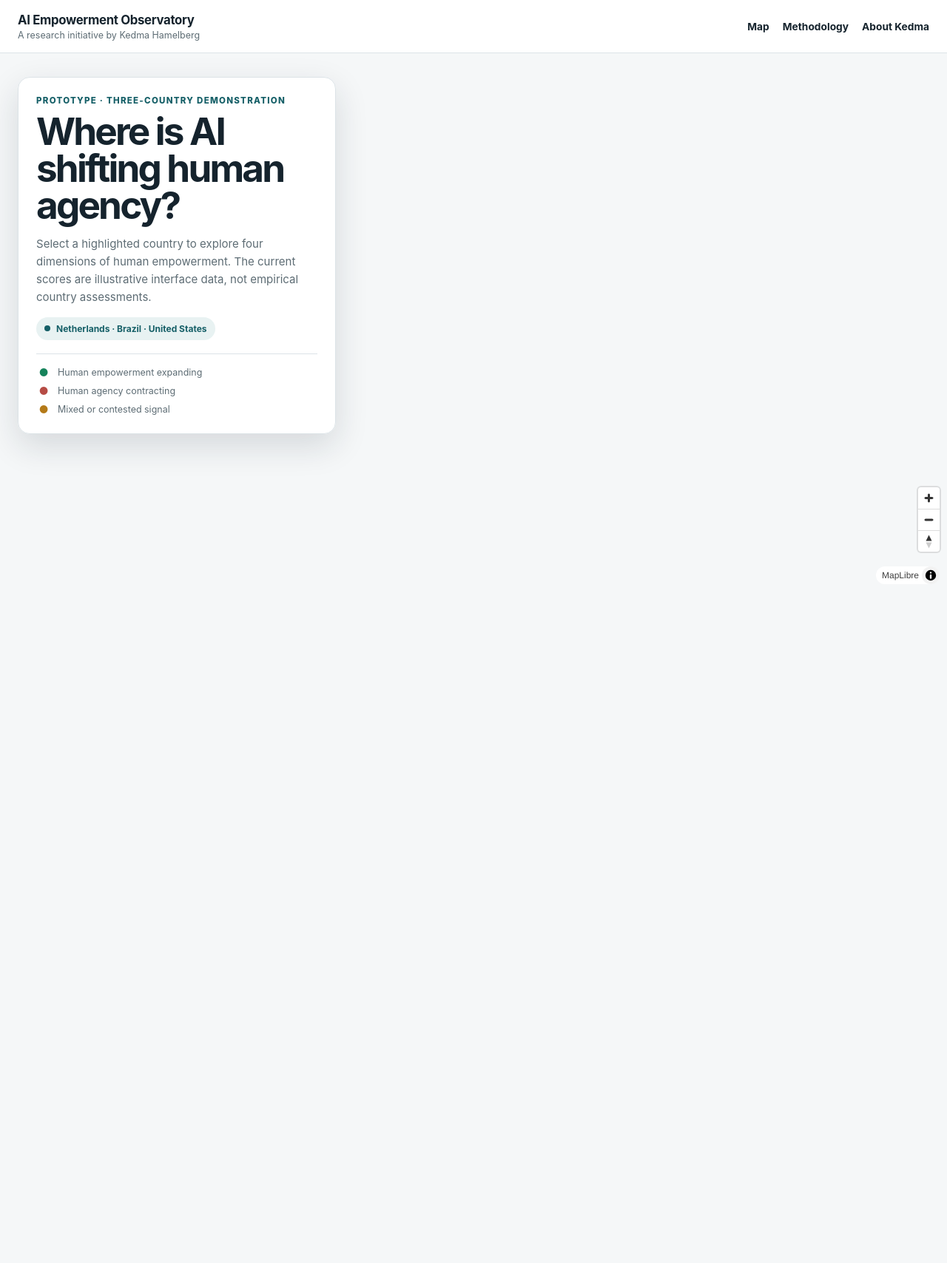
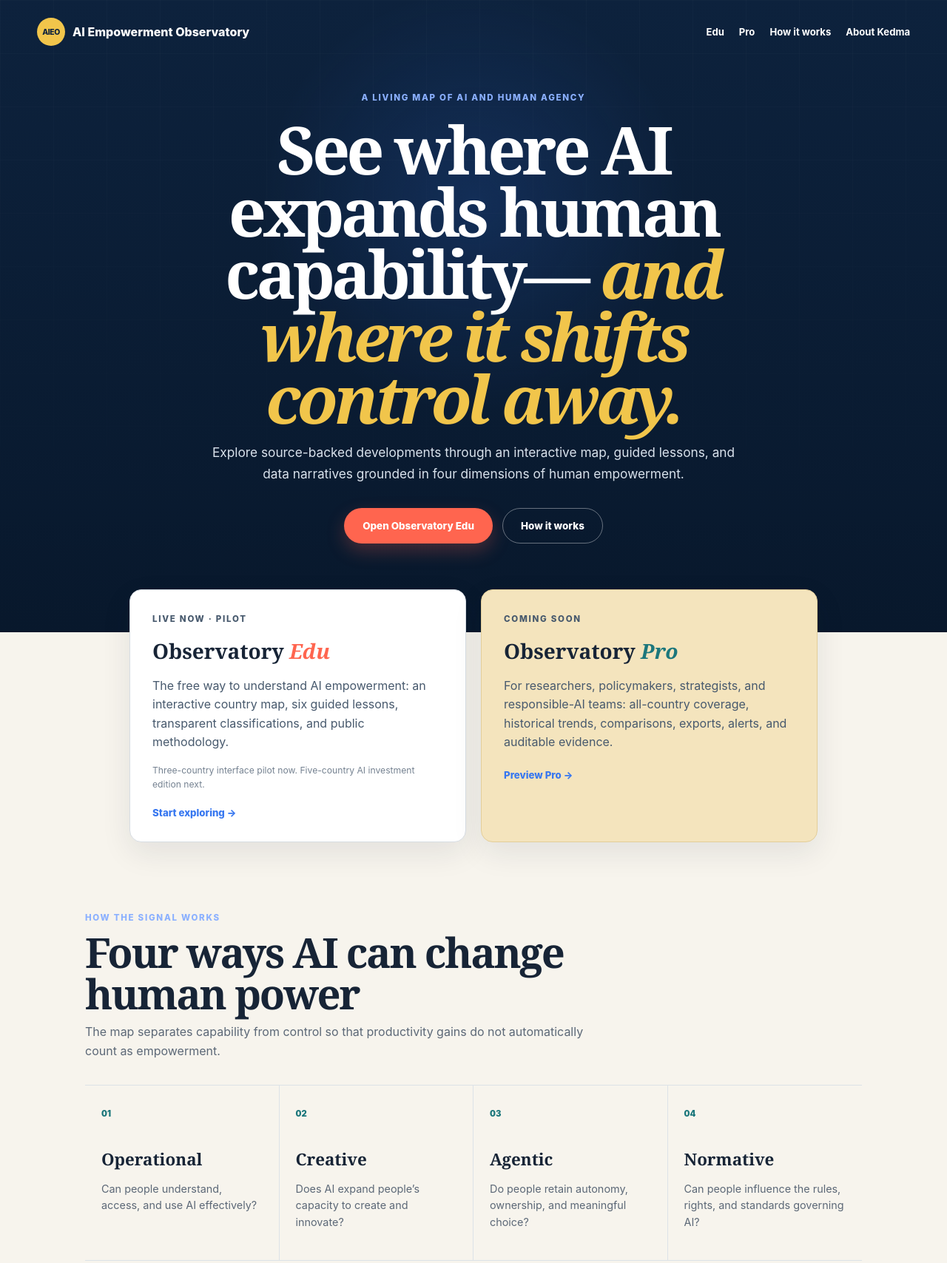
Before and after one commit to kedmahamelberg-ai/ai-empowerment-observatory, a plain HTML site: page index.html in a window 1280 px wide. Shown: the top 1708 px of the page at 74% size. Before the commit the page ends 800 px from the top, so only its background shows below. Drawn offline with nearby package versions, Linux system fonts and the light colour scheme; no server answers.

Commit message:
Add Edu and Pro product landing page

```diff
--- a/index.html
+++ b/index.html
@@ -3,127 +3,142 @@
 <head>
   <meta charset="utf-8">
   <meta name="viewport" content="width=device-width, initial-scale=1">
-
   <title>AI Empowerment Observatory | Kedma Hamelberg</title>
-
   <meta
     name="description"
-    content="A source-backed map exploring how AI developments are changing human capability, creativity, autonomy, and public influence."
+    content="Explore how AI developments expand human capability and where they shift control away."
   >
-
-  <link
-    rel="stylesheet"
-    href="https://unpkg.com/maplibre-gl@5.24.0/dist/maplibre-gl.css"
-  >
-  <link rel="stylesheet" href="./observatory.css">
+  <link rel="stylesheet" href="./site.css">
 </head>
 
 <body>
-  <header class="site-header">
-    <div class="brand">
-      <strong>AI Empowerment Observatory</strong>
-      <span>A research initiative by Kedma Hamelberg</span>
-    </div>
+  <header class="landing-header">
+    <a class="wordmark" href="./">
+      <span class="wordmark-mark">AIEO</span>
+      <span>AI Empowerment Observatory</span>
+    </a>
 
-    <nav class="site-nav" aria-label="Main navigation">
-      <button id="reset-map" class="nav-link" type="button">Map</button>
-      <button id="open-methodology" class="nav-link" type="button">
-        Methodology
-      </button>
-      <a class="nav-link" href="https://kedmahamelberg.com">About Kedma</a>
+    <nav aria-label="Main navigation">
+      <a href="./edu/">Edu</a>
+      <a href="./pro/">Pro</a>
+      <a href="#how-it-works">How it works</a>
+      <a href="https://kedmahamelberg.com">About Kedma</a>
     </nav>
   </header>
 
   <main>
-    <div
-      id="map"
-      role="application"
-      aria-label="Interactive global AI empowerment map"
-    ></div>
+    <section class="hero">
+      <div class="hero-grid" aria-hidden="true"></div>
 
-    <section class="intro-panel">
-      <p class="eyebrow">Prototype · Three-country demonstration</p>
+      <div class="hero-inner">
+        <p class="hero-kicker">A living map of AI and human agency</p>
 
-      <h1>Where is AI shifting human agency?</h1>
+        <h1>
+          See where AI expands human capability—
+          <em>and where it shifts control away.</em>
+        </h1>
 
-      <p class="intro">
-        Select a highlighted country to explore four dimensions of human
-        empowerment. The current scores are illustrative interface data,
-        not empirical country assessments.
-      </p>
+        <p class="hero-copy">
+          Explore source-backed developments through an interactive map,
+          guided lessons, and data narratives grounded in four dimensions
+          of human empowerment.
+        </p>
 
-      <div class="status">
-        <span class="status-dot" aria-hidden="true"></span>
-        Netherlands · Brazil · United States
-      </div>
-
-      <div class="legend" aria-label="Map legend">
-        <div class="legend-row">
-          <span class="legend-symbol positive">●</span>
-          Human empowerment expanding
-        </div>
-
-        <div class="legend-row">
-          <span class="legend-symbol negative">●</span>
-          Human agency contracting
-        </div>
-
-        <div class="legend-row">
-          <span class="legend-symbol mixed">●</span>
-          Mixed or contested signal
+        <div class="hero-actions">
+          <a class="button button-primary" href="./edu/">
+            Open Observatory Edu
+          </a>
+          <a class="button button-secondary" href="#how-it-works">
+            How it works
+          </a>
         </div>
       </div>
     </section>
 
-    <aside
-      id="country-panel"
-      class="country-panel"
-      aria-label="Selected country details"
-      aria-live="polite"
-      hidden
-    >
-      <button
-        id="close-country-panel"
-        class="close-button"
-        type="button"
-        aria-label="Close country details"
-      >
-        ×
-      </button>
+    <section class="product-cards" aria-label="Products">
+      <article class="product-card product-card-edu">
+        <p class="card-status">Live now · Pilot</p>
+        <h2>Observatory <em>Edu</em></h2>
+        <p>
+          The free way to understand AI empowerment: an interactive country
+          map, six guided lessons, transparent classifications, and public
+          methodology.
+        </p>
+        <p class="card-note">
+          Three-country interface pilot now. Five-country AI investment
+          edition next.
+        </p>
+        <a href="./edu/">Start exploring →</a>
+      </article>
 
-      <div id="country-panel-content"></div>
-    </aside>
+      <article class="product-card product-card-pro">
+        <p class="card-status">Coming soon</p>
+        <h2>Observatory <em>Pro</em></h2>
+        <p>
+          For researchers, policymakers, strategists, and responsible-AI
+          teams: all-country coverage, historical trends, comparisons,
+          exports, alerts, and auditable evidence.
+        </p>
+        <a href="./pro/">Preview Pro →</a>
+      </article>
+    </section>
+
+    <section id="how-it-works" class="explanation-section">
+      <div class="section-heading">
+        <p>How the signal works</p>
+        <h2>Four ways AI can change human power</h2>
+        <span>
+          The map separates capability from control so that productivity
+          gains do not automatically count as empowerment.
+        </span>
+      </div>
+
+      <div class="dimension-grid">
+        <article>
+          <span>01</span>
+          <h3>Operational</h3>
+          <p>Can people understand, access, and use AI effectively?</p>
+        </article>
+
+        <article>
+          <span>02</span>
+          <h3>Creative</h3>
+          <p>Does AI expand people’s capacity to create and innovate?</p>
+        </article>
+
+        <article>
+          <span>03</span>
+          <h3>Agentic</h3>
+          <p>Do people retain autonomy, ownership, and meaningful choice?</p>
+        </article>
+
+        <article>
+          <span>04</span>
+          <h3>Normative</h3>
+          <p>Can people influence the rules, rights, and standards governing AI?</p>
+        </article>
+      </div>
+    </section>
+
+    <section class="principle-section">
+      <p class="principle-kicker">Public by design</p>
+      <h2>Do not put truth behind the paywall.</h2>
+      <p>
+        Edu keeps the evidence, classifications, explanations, and
+        methodology public. Pro will charge for analytical depth:
+        complete history, comparison, workflow, export, and monitoring.
+      </p>
+    </section>
   </main>
 
-  <dialog id="methodology-dialog" class="methodology-dialog">
-    <button
-      id="close-methodology"
-      class="close-button"
-      type="button"
-      aria-label="Close methodology"
-    >
-      ×
-    </button>
-
-    <p class="panel-kicker">Methodology · Prototype</p>
-    <h2>What the demonstration shows</h2>
-
-    <p>
-      The observatory will classify AI-related developments across four
-      dimensions: operational, creative, agentic, and normative empowerment.
-      Directional labels will indicate whether human empowerment appears to
-      expand, contract, or remain mixed or unclear.
-    </p>
-
-    <p>
-      The three country scores currently shown are fictional interface values.
-      They exist only to test the map, interaction design, and country panel.
-      Source-backed scores and headlines will be added after the coding and
-      validation procedure is established.
-    </p>
-  </dialog>
-
-  <script src="https://unpkg.com/maplibre-gl@5.24.0/dist/maplibre-gl.js"></script>
-  <script src="./map.js"></script>
+  <footer>
+    <span>© 2026 AI Empowerment Observatory</span>
+    <nav>
+      <a href="./edu/">Edu</a>
+      <a href="./pro/">Pro</a>
+      <a href="mailto:kedma@hamelberg-ai.com">Contact</a>
+      <a href="https://kedmahamelberg.com">Kedma Hamelberg</a>
+    </nav>
+  </footer>
 </body>
 </html>
--- /dev/null
+++ b/site.css
@@ -0,0 +1,513 @@
+:root {
+  --navy: #0d223d;
+  --navy-deep: #08182c;
+  --paper: #f7f4ed;
+  --white: #ffffff;
+  --ink: #172436;
+  --muted: #5c6877;
+  --line: #dce2e7;
+  --teal: #1c777c;
+  --coral: #ff654f;
+  --gold: #f1c54b;
+  --blue: #3777f0;
+}
+
+* {
+  box-sizing: border-box;
+}
+
+html {
+  scroll-behavior: smooth;
+}
+
+body {
+  margin: 0;
+  color: var(--ink);
+  background: var(--paper);
+  font-family:
+    Inter,
+    ui-sans-serif,
+    system-ui,
+    -apple-system,
+    BlinkMacSystemFont,
+    "Segoe UI",
+    sans-serif;
+}
+
+a {
+  color: inherit;
+}
+
+.landing-header {
+  position: absolute;
+  z-index: 10;
+  top: 0;
+  right: 0;
+  left: 0;
+  display: flex;
+  align-items: center;
+  justify-content: space-between;
+  gap: 24px;
+  width: min(1180px, calc(100% - 40px));
+  margin: 0 auto;
+  padding: 24px 0;
+  color: var(--white);
+}
+
+.wordmark {
+  display: flex;
+  align-items: center;
+  gap: 10px;
+  font-weight: 800;
+  text-decoration: none;
+}
+
+.wordmark-mark {
+  display: grid;
+  width: 38px;
+  height: 38px;
+  place-items: center;
+  color: var(--navy);
+  background: var(--gold);
+  border-radius: 50%;
+  font-size: 0.65rem;
+  letter-spacing: -0.04em;
+}
+
+.landing-header nav,
+footer nav {
+  display: flex;
+  flex-wrap: wrap;
+  gap: 20px;
+}
+
+.landing-header nav a,
+footer a {
+  font-size: 0.82rem;
+  font-weight: 700;
+  text-decoration: none;
+}
+
+.landing-header nav a:hover,
+.landing-header nav a:focus-visible,
+footer a:hover,
+footer a:focus-visible {
+  text-decoration: underline;
+  text-underline-offset: 4px;
+}
+
+.hero {
+  position: relative;
+  min-height: 650px;
+  display: grid;
+  place-items: center;
+  overflow: hidden;
+  color: var(--white);
+  background:
+    radial-gradient(circle at 50% 32%, rgba(55, 119, 240, 0.17), transparent 33%),
+    linear-gradient(180deg, var(--navy), var(--navy-deep));
+}
+
+.hero-grid {
+  position: absolute;
+  inset: 0;
+  opacity: 0.18;
+  background-image:
+    linear-gradient(rgba(255,255,255,.11) 1px, transparent 1px),
+    linear-gradient(90deg, rgba(255,255,255,.11) 1px, transparent 1px);
+  background-size: 72px 72px;
+  mask-image: linear-gradient(to bottom, black, transparent 92%);
+}
+
+.hero-inner {
+  position: relative;
+  z-index: 1;
+  width: min(850px, calc(100% - 40px));
+  padding: 125px 0 120px;
+  text-align: center;
+}
+
+.hero-kicker,
+.card-status,
+.section-heading > p,
+.principle-kicker {
+  margin: 0;
+  color: #8bb0ff;
+  font-size: 0.72rem;
+  font-weight: 850;
+  letter-spacing: 0.15em;
+  text-transform: uppercase;
+}
+
+.hero h1 {
+  max-width: 830px;
+  margin: 20px auto 18px;
+  font-family: Georgia, "Times New Roman", serif;
+  font-size: clamp(3rem, 7vw, 5.7rem);
+  line-height: 0.94;
+  letter-spacing: -0.055em;
+}
+
+.hero h1 em {
+  color: var(--gold);
+  font-weight: inherit;
+}
+
+.hero-copy {
+  max-width: 720px;
+  margin: 0 auto;
+  color: #d9e2ec;
+  font-size: 1.08rem;
+  line-height: 1.65;
+}
+
+.hero-actions {
+  display: flex;
+  flex-wrap: wrap;
+  justify-content: center;
+  gap: 13px;
+  margin-top: 32px;
+}
+
+.button {
+  display: inline-flex;
+  align-items: center;
+  justify-content: center;
+  min-height: 48px;
+  padding: 0 24px;
+  border: 1px solid transparent;
+  border-radius: 999px;
+  font-size: 0.84rem;
+  font-weight: 800;
+  text-decoration: none;
+}
+
+.button-primary {
+  color: var(--white);
+  background: var(--coral);
+  box-shadow: 0 10px 25px rgba(255, 101, 79, 0.25);
+}
+
+.button-secondary {
+  color: var(--white);
+  background: transparent;
+  border-color: rgba(255,255,255,.38);
+}
+
+.button:hover,
+.button:focus-visible {
+  transform: translateY(-1px);
+}
+
+.product-cards {
+  position: relative;
+  z-index: 2;
+  width: min(930px, calc(100% - 40px));
+  display: grid;
+  grid-template-columns: repeat(2, 1fr);
+  gap: 20px;
+  margin: -58px auto 0;
+}
+
+.product-card {
+  min-height: 250px;
+  padding: 30px;
+  border: 1px solid #d7dde3;
+  border-radius: 16px;
+  box-shadow: 0 14px 40px rgba(19, 36, 54, 0.09);
+}
+
+.product-card-edu {
+  background: var(--white);
+}
+
+.product-card-pro {
+  background: #f4e4bd;
+  border-color: #e3ce99;
+}
+
+.product-card h2 {
+  margin: 15px 0 13px;
+  font-family: Georgia, "Times New Roman", serif;
+  font-size: 1.75rem;
+}
+
+.product-card h2 em {
+  color: var(--coral);
+}
+
+.product-card-pro h2 em {
+  color: var(--teal);
+}
+
+.product-card p {
+  color: #47596d;
+  line-height: 1.58;
+}
+
+.product-card .card-note {
+  color: #758291;
+  font-size: 0.76rem;
+}
+
+.product-card > a {
+  display: inline-block;
+  margin-top: 8px;
+  color: var(--blue);
+  font-size: 0.83rem;
+  font-weight: 800;
+  text-decoration: none;
+}
+
+.explanation-section {
+  width: min(1050px, calc(100% - 40px));
+  margin: 95px auto;
+}
+
+.section-heading {
+  max-width: 690px;
+  margin-bottom: 32px;
+}
+
+.section-heading h2,
+.principle-section h2 {
+  margin: 11px 0;
+  font-family: Georgia, "Times New Roman", serif;
+  font-size: clamp(2rem, 5vw, 3.5rem);
+  line-height: 1;
+  letter-spacing: -0.04em;
+}
+
+.section-heading span,
+.principle-section > p:last-child {
+  color: var(--muted);
+  line-height: 1.65;
+}
+
+.dimension-grid {
+  display: grid;
+  grid-template-columns: repeat(4, 1fr);
+  border-top: 1px solid var(--line);
+  border-bottom: 1px solid var(--line);
+}
+
+.dimension-grid article {
+  min-height: 220px;
+  padding: 26px 22px;
+  border-right: 1px solid var(--line);
+}
+
+.dimension-grid article:last-child {
+  border-right: 0;
+}
+
+.dimension-grid span {
+  color: var(--teal);
+  font-size: 0.7rem;
+  font-weight: 900;
+}
+
+.dimension-grid h3 {
+  margin: 38px 0 10px;
+  font-family: Georgia, "Times New Roman", serif;
+  font-size: 1.4rem;
+}
+
+.dimension-grid p {
+  color: var(--muted);
+  font-size: 0.9rem;
+  line-height: 1.55;
+}
+
+.principle-section {
+  width: min(840px, calc(100% - 40px));
+  margin: 110px auto;
+  padding: 55px;
+  color: var(--white);
+  background: var(--navy);
+  border-radius: 18px;
+  text-align: center;
+}
+
+.principle-kicker {
+  color: #8bb0ff;
+}
+
+.principle-section > p:last-child {
+  color: #dbe3eb;
+}
+
+footer {
+  width: min(1050px, calc(100% - 40px));
+  display: flex;
+  align-items: center;
+  justify-content: space-between;
+  gap: 20px;
+  margin: 0 auto;
+  padding: 30px 0 42px;
+  color: #65727f;
+  border-top: 1px solid var(--line);
+  font-size: 0.76rem;
+}
+
+.pro-body {
+  min-height: 100vh;
+  color: var(--white);
+  background: var(--navy-deep);
+}
+
+.pro-header {
+  position: static;
+}
+
+.pro-main {
+  width: min(1050px, calc(100% - 40px));
+  margin: 0 auto;
+  padding: 80px 0 100px;
+}
+
+.pro-hero {
+  max-width: 800px;
+}
+
+.pro-hero .hero-kicker {
+  color: var(--gold);
+}
+
+.pro-hero h1 {
+  margin: 20px 0;
+  font-family: Georgia, "Times New Roman", serif;
+  font-size: clamp(3rem, 7vw, 5.5rem);
+  line-height: 0.95;
+  letter-spacing: -0.055em;
+}
+
+.pro-hero p {
+  max-width: 700px;
+  color: #cbd6e2;
+  font-size: 1.05rem;
+  line-height: 1.65;
+}
+
+.pro-grid {
+  display: grid;
+  grid-template-columns: repeat(3, 1fr);
+  gap: 14px;
+  margin: 55px 0;
+}
+
+.pro-grid article {
+  min-height: 190px;
+  padding: 23px;
+  background: rgba(255,255,255,.055);
+  border: 1px solid rgba(255,255,255,.13);
+  border-radius: 13px;
+}
+
+.pro-grid h2 {
+  margin: 0 0 10px;
+  font-family: Georgia, "Times New Roman", serif;
+  font-size: 1.3rem;
+}
+
+.pro-grid p {
+  color: #b8c5d2;
+  font-size: 0.86rem;
+  line-height: 1.55;
+}
+
+.pro-cta {
+  padding: 35px;
+  color: var(--ink);
+  background: var(--gold);
+  border-radius: 16px;
+}
+
+.pro-cta h2 {
+  margin-top: 0;
+  font-family: Georgia, "Times New Roman", serif;
+  font-size: 2rem;
+}
+
+.pro-cta p {
+  max-width: 650px;
+  line-height: 1.6;
+}
+
+.pro-cta a {
+  display: inline-flex;
+  margin-top: 5px;
+  padding: 12px 18px;
+  color: var(--white);
+  background: var(--navy);
+  border-radius: 999px;
+  font-size: 0.82rem;
+  font-weight: 800;
+  text-decoration: none;
+}
+
+@media (max-width: 850px) {
+  .landing-header nav a:nth-child(3),
+  .landing-header nav a:nth-child(4) {
+    display: none;
+  }
+
+  .product-cards,
+  .dimension-grid,
+  .pro-grid {
+    grid-template-columns: 1fr;
+  }
+
+  .dimension-grid article {
+    min-height: auto;
+    border-right: 0;
+    border-bottom: 1px solid var(--line);
+  }
+
+  .dimension-grid article:last-child {
+    border-bottom: 0;
+  }
+}
+
+@media (max-width: 600px) {
+  .landing-header {
+    width: calc(100% - 28px);
+  }
+
+  .wordmark > span:last-child {
+    display: none;
+  }
+
+  .hero-inner {
+    width: calc(100% - 30px);
+  }
+
+  .hero h1 {
+    font-size: 3.3rem;
+  }
+
+  .hero-copy {
+    font-size: 0.94rem;
+  }
+
+  .product-cards,
+  .explanation-section,
+  .principle-section,
+  footer,
+  .pro-main {
+    width: calc(100% - 28px);
+  }
+
+  .product-card {
+    padding: 23px;
+  }
+
+  .principle-section {
+    padding: 35px 22px;
+  }
+
+  footer {
+    align-items: flex-start;
+    flex-direction: column;
+  }
+}
```
